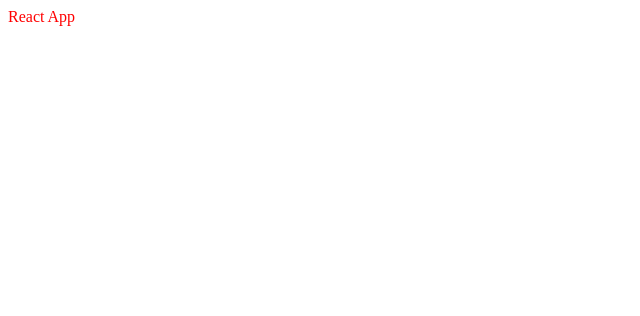
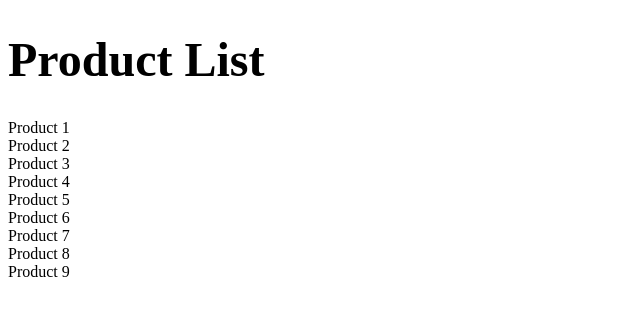
Before and after one commit to lagman-eater/technical-task-for-grandsystems, a React (Create React App) app: page / in a window 1280 px wide. Shown: the top 316 px of the page, without its empty margins (0-640 px from the left). Built offline with nearby package versions, Linux system fonts and the light colour scheme.

Commit message:
Store and slice have been added, as well as data

```diff
--- a/src/App.tsx
+++ b/src/App.tsx
@@ -1,9 +1,23 @@
-import styles from './styles/App.module.css'
+import { useEffect } from 'react';
+import { useDispatch } from 'react-redux';
+import { setProducts } from './features/products/productsSlice';
+import productsData from './data/products.json'
+import styles from './styles/App.module.css';
 
 function App() {
+  const dispatch = useDispatch();
+
+  useEffect(() => {
+    dispatch(setProducts(productsData));
+  }, [dispatch]);
+
   return (
-    <div className={styles.head}>
-      React App
+    <div>
+      <h1 className={styles.title}>Product List</h1>
+      {productsData.map(e => (
+        <div>{e.name}</div>
+      ))
+      }
     </div>
   );
 }
--- a/src/app/store.ts
+++ b/src/app/store.ts
@@ -1 +1,12 @@
-export default {}
+import { configureStore } from '@reduxjs/toolkit';
+import productsReducer from '../features/products/productsSlice';
+
+export const store = configureStore({
+  reducer: {
+    products: productsReducer,
+  },
+});
+
+// Типы для использования в проекте
+export type RootState = ReturnType<typeof store.getState>;
+export type AppDispatch = typeof store.dispatch;
--- /dev/null
+++ b/src/data/products.json
@@ -0,0 +1,74 @@
+[
+    {
+        "id": 1,
+        "name": "Product 1",
+        "category": "Category A",
+        "price": 100,
+        "image": "https://via.placeholder.com/150",
+        "isFavorite": false
+    },
+    {
+        "id": 2,
+        "name": "Product 2",
+        "category": "Category B",
+        "price": 200,
+        "image": "https://via.placeholder.com/150",
+        "isFavorite": false
+    },
+    {
+        "id": 3,
+        "name": "Product 3",
+        "category": "Category C",
+        "price": 100,
+        "image": "https://via.placeholder.com/150",
+        "isFavorite": false
+    },
+    {
+        "id": 4,
+        "name": "Product 4",
+        "category": "Category A",
+        "price": 100,
+        "image": "https://via.placeholder.com/150",
+        "isFavorite": false
+    },
+    {
+        "id": 5,
+        "name": "Product 5",
+        "category": "Category B",
+        "price": 100,
+        "image": "https://via.placeholder.com/150",
+        "isFavorite": false
+    },
+    {
+        "id": 6,
+        "name": "Product 6",
+        "category": "Category C",
+        "price": 100,
+        "image": "https://via.placeholder.com/150",
+        "isFavorite": false
+      },
+      {
+        "id": 7,
+        "name": "Product 7",
+        "category": "Category A",
+        "price": 100,
+        "image": "https://via.placeholder.com/150",
+        "isFavorite": false
+      },
+      {
+        "id": 8,
+        "name": "Product 8",
+        "category": "Category B",
+        "price": 100,
+        "image": "https://via.placeholder.com/150",
+        "isFavorite": false
+      },
+      {
+        "id": 9,
+        "name": "Product 9",
+        "category": "Category C",
+        "price": 100,
+        "image": "https://via.placeholder.com/150",
+        "isFavorite": false
+      }
+]
--- a/src/features/products/productsSlice.ts
+++ b/src/features/products/productsSlice.ts
@@ -1 +1,71 @@
-export default {}
+import { createSlice, PayloadAction } from '@reduxjs/toolkit';
+
+interface Product {
+  id: number;
+  name: string;
+  category: string;
+  price: number;
+  image: string;
+  isFavorite: boolean;
+}
+
+interface ProductsState {
+  items: Product[];
+  filteredItems: Product[];
+  favorites: number[];
+  searchQuery: string;
+  selectedCategory: string | null;
+}
+
+const initialState: ProductsState = {
+  items: [],
+  filteredItems: [],
+  favorites: [],
+  searchQuery: '',
+  selectedCategory: null,
+};
+
+const productsSlice = createSlice({
+  name: 'products',
+  initialState,
+  reducers: {
+    setProducts(state, action: PayloadAction<Product[]>) {
+      state.items = action.payload;
+      state.filteredItems = action.payload;
+    },
+    toggleFavorite(state, action: PayloadAction<number>) {
+      const id = action.payload;
+      if (state.favorites.includes(id)) {
+        state.favorites = state.favorites.filter((favId) => favId !== id);
+      } else {
+        state.favorites.push(id);
+      }
+    },
+    setSearchQuery(state, action: PayloadAction<string>) {
+      state.searchQuery = action.payload;
+    },
+    setSelectedCategory(state, action: PayloadAction<string | null>) {
+      state.selectedCategory = action.payload;
+    },
+    filterProducts(state) {
+      state.filteredItems = state.items.filter((product) => {
+        const matchesSearch = product.name
+          .toLowerCase()
+          .includes(state.searchQuery.toLowerCase());
+        const matchesCategory =
+          !state.selectedCategory || product.category === state.selectedCategory;
+        return matchesSearch && matchesCategory;
+      });
+    },
+  },
+});
+
+export const {
+  setProducts,
+  toggleFavorite,
+  setSearchQuery,
+  setSelectedCategory,
+  filterProducts,
+} = productsSlice.actions;
+
+export default productsSlice.reducer;
--- a/src/index.tsx
+++ b/src/index.tsx
@@ -1,9 +1,13 @@
 import ReactDOM from 'react-dom/client';
 import App from './App';
+import { Provider } from 'react-redux';
+import { store } from './app/store';
 
 const root = ReactDOM.createRoot(
   document.getElementById('root') as HTMLElement
 );
 root.render(
+  <Provider store={store}>
     <App />
+  </Provider>
 );
--- a/src/styles/App.module.css
+++ b/src/styles/App.module.css
@@ -1,3 +1,3 @@
-.head{
-    color: red;
+.title{
+    font-size: 48px;
 }
```
